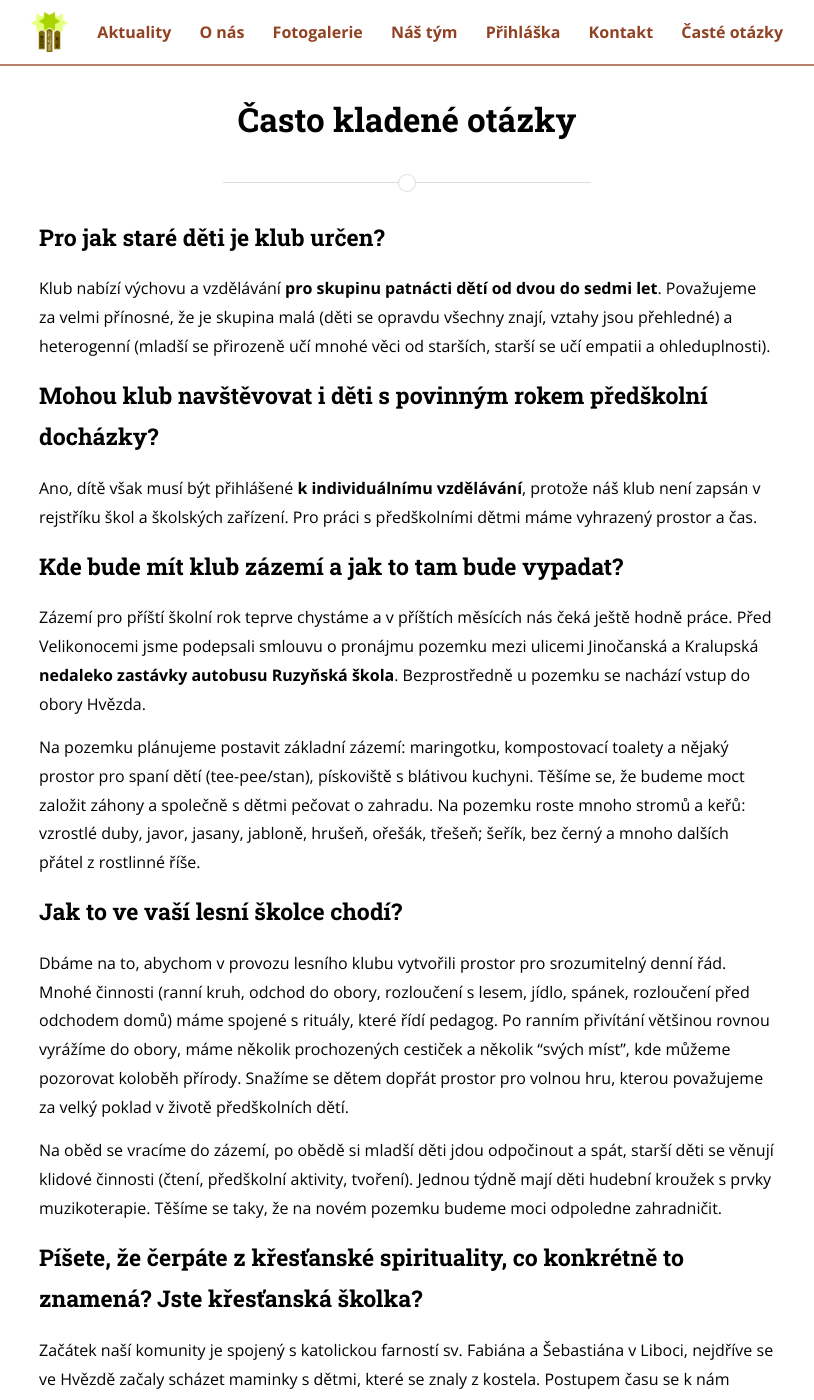
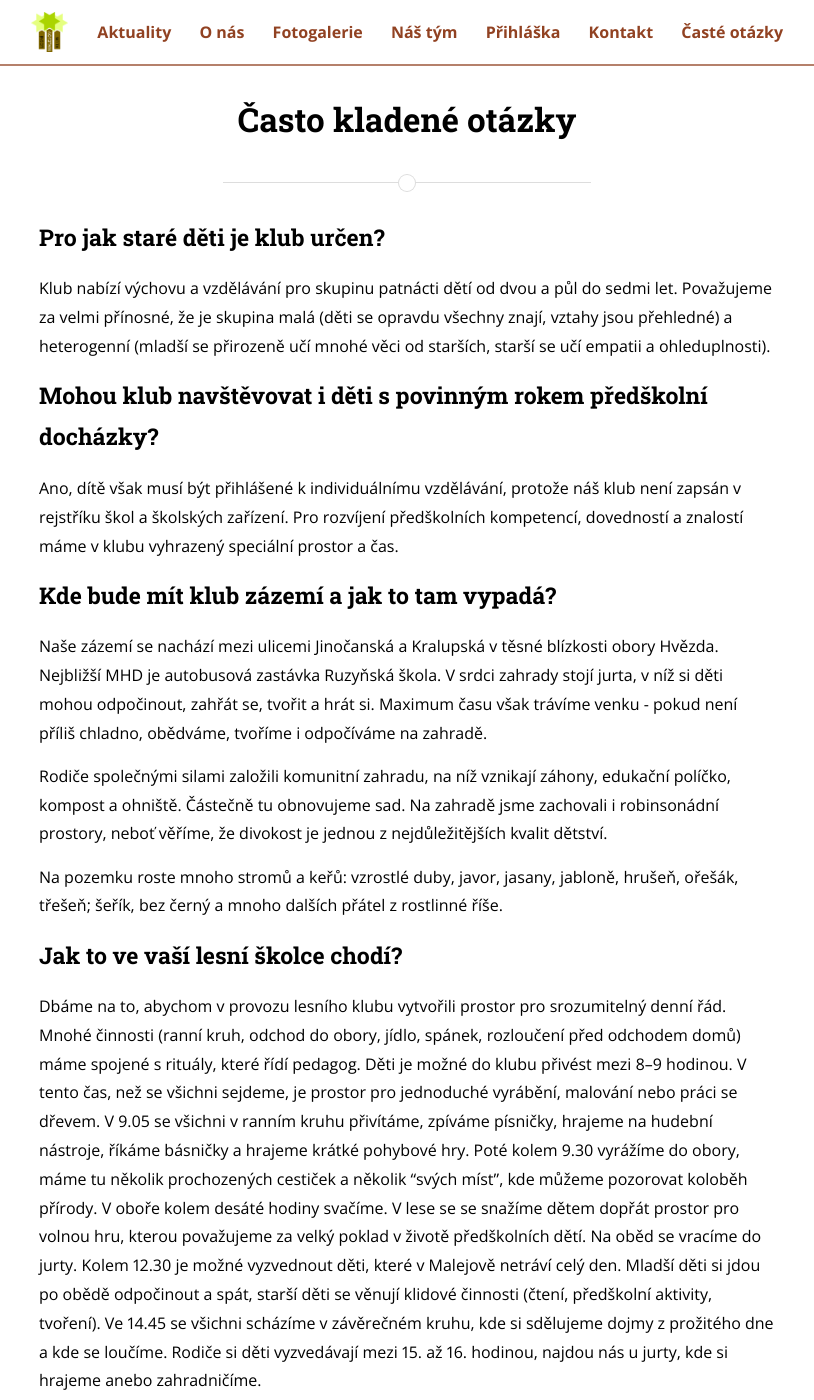
Before and after one commit to bencentra/centrarium, a Jekyll site: the page built from faq.md, in a window 1280 px wide and 1400 px high. Shown: the whole window, without its empty margins (233-1047 px from the left). Built offline with Jekyll 4.4.1, drawn with Linux system fonts in a browser that asks for light colours; nearby versions of some CDN libraries; some of the changed text lies outside the part shown.

Commit message:
FAQ update.

```diff
--- a/faq.md
+++ b/faq.md
@@ -6,26 +6,26 @@ permalink: /faq/
 
 ### Pro jak staré děti je klub určen?
 
-Klub nabízí výchovu a vzdělávání **pro skupinu patnácti dětí od dvou do sedmi let**. Považujeme za velmi přínosné, že je skupina malá (děti se opravdu všechny znají, vztahy jsou přehledné) a heterogenní (mladší se přirozeně učí mnohé věci od starších, starší se učí empatii a ohleduplnosti).
+Klub nabízí výchovu a vzdělávání pro skupinu patnácti dětí od dvou a půl do sedmi let. Považujeme za velmi přínosné, že je skupina malá (děti se opravdu všechny znají, vztahy jsou přehledné) a heterogenní (mladší se přirozeně učí mnohé věci od starších, starší se učí empatii a ohleduplnosti).
 
 
 ### Mohou klub navštěvovat i děti s povinným rokem předškolní docházky?
 
-Ano, dítě však musí být přihlášené **k individuálnímu vzdělávání**, protože náš klub není zapsán v rejstříku škol a školských zařízení. Pro práci s předškolními dětmi máme vyhrazený prostor a čas.
+Ano, dítě však musí být přihlášené k individuálnímu vzdělávání, protože náš klub není zapsán v rejstříku škol a školských zařízení. Pro rozvíjení předškolních kompetencí, dovedností a znalostí máme v klubu vyhrazený speciální prostor a čas.
 
 
-### Kde bude mít klub zázemí a jak to tam bude vypadat?
+### Kde bude mít klub zázemí a jak to tam vypadá?
 
-Zázemí pro příští školní rok teprve chystáme a v příštích měsících nás čeká ještě hodně práce. Před Velikonocemi jsme podepsali smlouvu o pronájmu pozemku mezi ulicemi Jinočanská a Kralupská **nedaleko zastávky autobusu Ruzyňská škola**. Bezprostředně u pozemku se nachází vstup do obory Hvězda.
+Naše zázemí se nachází mezi ulicemi Jinočanská a Kralupská v těsné blízkosti obory Hvězda. Nejbližší MHD je autobusová zastávka Ruzyňská škola. V srdci zahrady stojí jurta, v níž si děti mohou odpočinout, zahřát se, tvořit a hrát si. Maximum času však trávíme venku - pokud není příliš chladno, obědváme, tvoříme i odpočíváme na zahradě.
 
-Na pozemku plánujeme postavit základní zázemí: maringotku, kompostovací toalety a nějaký prostor pro spaní dětí (tee-pee/stan), pískoviště s blátivou kuchyni. Těšíme se, že budeme moct založit záhony a společně s dětmi pečovat o zahradu. Na pozemku roste mnoho stromů a keřů: vzrostlé duby, javor, jasany, jabloně, hrušeň, ořešák, třešeň; šeřík, bez černý a mnoho dalších přátel z rostlinné říše.
+Rodiče společnými silami založili komunitní zahradu, na níž vznikají záhony, edukační políčko, kompost a ohniště. Částečně tu obnovujeme sad. Na zahradě jsme zachovali i robinsonádní prostory, neboť věříme, že divokost je jednou z nejdůležitějších kvalit dětství.
+
+Na pozemku roste mnoho stromů a keřů: vzrostlé duby, javor, jasany, jabloně, hrušeň, ořešák, třešeň; šeřík, bez černý a mnoho dalších přátel z rostlinné říše.
 
 
 ### Jak to ve vaší lesní školce chodí?
 
-Dbáme na to, abychom v provozu lesního klubu vytvořili prostor pro srozumitelný denní řád. Mnohé činnosti (ranní kruh, odchod do obory, rozloučení s lesem, jídlo, spánek, rozloučení před odchodem domů) máme spojené s rituály, které řídí pedagog. Po ranním přivítání většinou rovnou vyrážíme do obory, máme několik prochozených cestiček a několik “svých míst”, kde můžeme pozorovat koloběh přírody. Snažíme se dětem dopřát prostor pro volnou hru, kterou považujeme za velký poklad v životě předškolních dětí.
-
-Na oběd se vracíme do zázemí, po obědě si mladší děti jdou odpočinout a spát, starší děti se věnují klidové činnosti (čtení, předškolní aktivity, tvoření). Jednou týdně mají děti hudební kroužek s prvky muzikoterapie. Těšíme se taky, že na novém pozemku budeme moci odpoledne zahradničit.
+Dbáme na to, abychom v provozu lesního klubu vytvořili prostor pro srozumitelný denní řád. Mnohé činnosti (ranní kruh, odchod do obory, jídlo, spánek, rozloučení před odchodem domů) máme spojené s rituály, které řídí pedagog. Děti je možné do klubu přivést mezi 8–9 hodinou. V tento čas, než se všichni sejdeme, je prostor pro jednoduché vyrábění, malování nebo práci se dřevem. V 9.05 se všichni v ranním kruhu přivítáme, zpíváme písničky, hrajeme na hudební nástroje, říkáme básničky a hrajeme krátké pohybové hry. Poté kolem 9.30 vyrážíme do obory, máme tu několik prochozených cestiček a několik “svých míst”, kde můžeme pozorovat koloběh přírody. V oboře kolem desáté hodiny svačíme. V lese se se snažíme dětem dopřát prostor pro volnou hru, kterou považujeme za velký poklad v životě předškolních dětí. Na oběd se vracíme do jurty. Kolem 12.30 je možné vyzvednout děti, které v Malejově netráví celý den. Mladší děti si jdou po obědě odpočinout a spát, starší děti se věnují klidové činnosti (čtení, předškolní aktivity, tvoření). Ve 14.45 se všichni scházíme v závěrečném kruhu, kde si sdělujeme dojmy z prožitého dne a kde se loučíme. Rodiče si děti vyzvedávají mezi 15. až 16. hodinou, najdou nás u jurty, kde si hrajeme anebo zahradničíme.
 
 
 ### Píšete, že čerpáte z křesťanské spirituality, co konkrétně to znamená? Jste křesťanská školka?
@@ -53,7 +51,7 @@ Cena za dvoudenní docházku činí 3800 Kč a za čtyřdenní 6950 Kč.
 
 ### Jaká je provozní doba klubu?
 
-Klub bude ve školním 2020/2021 fungovat čtyři dny v týdnu - od pondělí do čtvrtka od 8 do 16 hodin. Nabízíme čtyřdenní a dvoudenní docházku. Pátek bude vyhrazen pro komunitní setkávání dětí a rodičů.
+Ve školním roce 2020/2021 funguje pondělí do čtvrtka od 8 do 16 hodin, docházka je možná dvoudenní a čtyřdenní. Pátek je vyhrazen pro komunitní setkávání dětí a rodičů.
 
 
 ### Moje dítě nemá zkušenost s pobytem v kolektivu beze mne. Co s tím?
```
Also changed, not shown: other parts of faq.md (+1 -3 lines).
